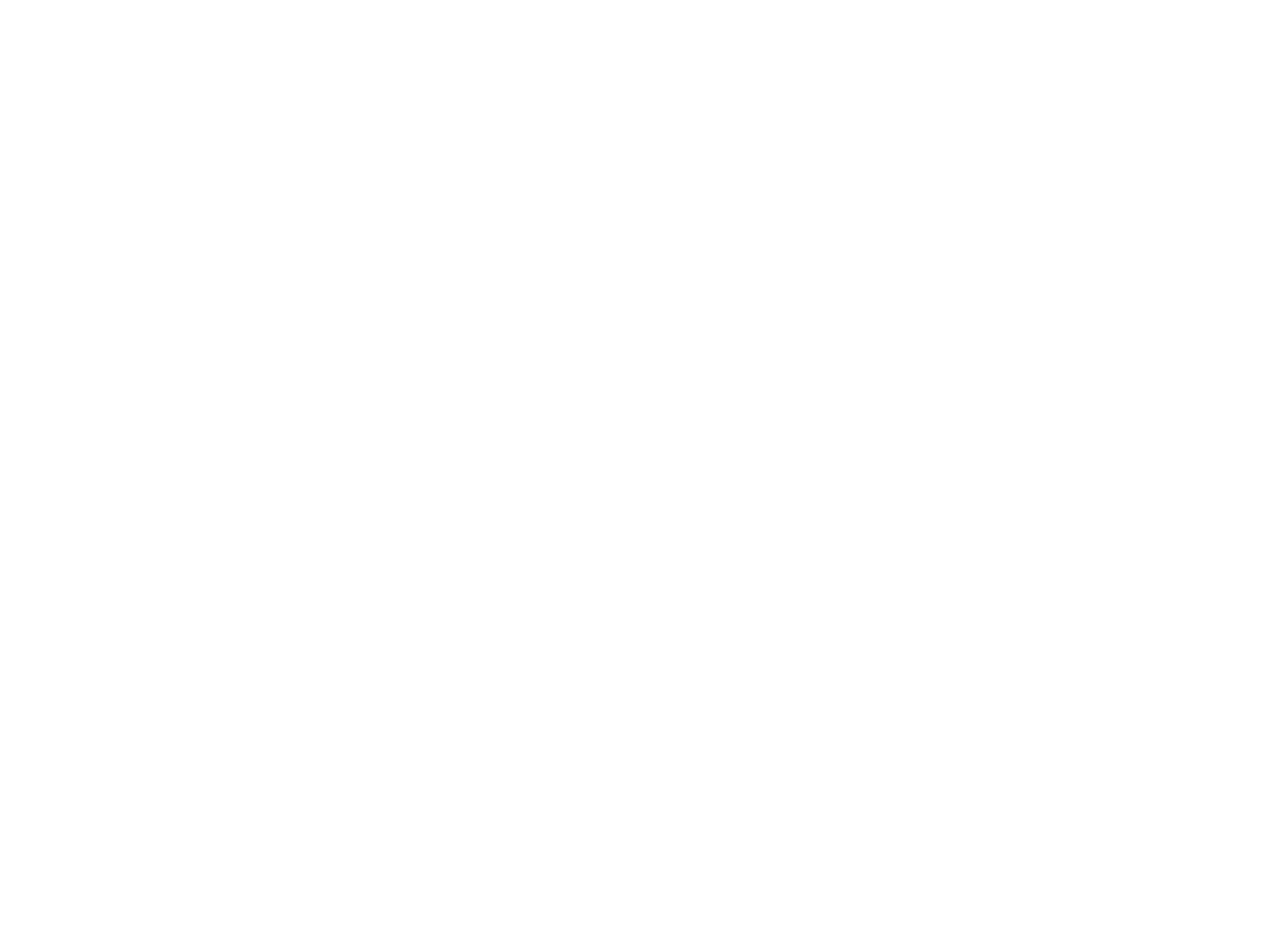
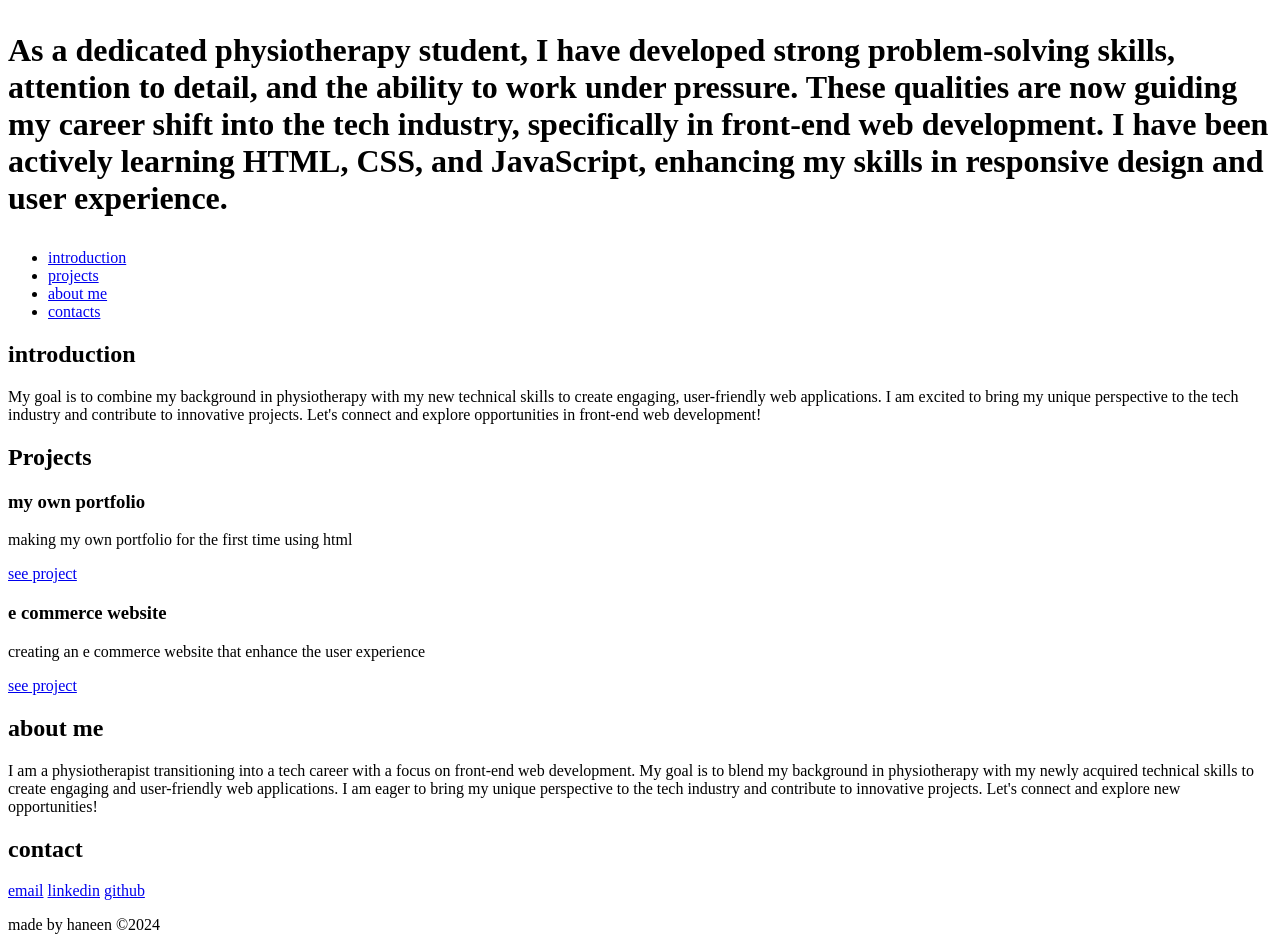
Before and after one commit to HaneenElameer/My_First_Portfolio, a plain HTML site: page portfolio/index.html in a window 1280 px wide. Before the commit the page ends 800 px from the top, so only its background shows below. Drawn offline with Linux system fonts and the light colour scheme.

Commit message:
added new file

```diff
--- a/portfolio/index.html
+++ b/portfolio/index.html
@@ -3,9 +3,55 @@
 <head>
     <meta charset="UTF-8">
     <meta name="viewport" content="width=device-width, initial-scale=1.0">
-    <title>Document</title>
+    <title>Haneen Elameer portfolio</title>
 </head>
 <body>
+    <header>
+        <h1>
+            <p>As a dedicated physiotherapy student, I have developed strong problem-solving skills, attention to detail, and the ability to work under pressure. These qualities are now guiding my career shift into the tech industry, specifically in front-end web development. I have been actively learning HTML, CSS, and JavaScript, enhancing my skills in responsive design and user experience.</p>
+        </h1>
+    </header>
+    <nav>
+        <ul>
+            <li><a href="#introduction">introduction</a></li>
+            <li><a href="#projects">projects</a></li>
+            <li><a href="#about me">about me</a></li>
+            <li><a href="#contacts">contacts</a></li>
+        </ul>
+    </nav>
+    <main>
+        <section id="introduction">
+            <h2>introduction</h2>
+                <p>My goal is to combine my background in physiotherapy with my new technical skills to create engaging, user-friendly web applications. I am excited to bring my unique perspective to the tech industry and contribute to innovative projects. Let's connect and explore opportunities in front-end web development!</p>
+        </section>
+        <section id="projects">
+                <h2>Projects</h2>
+                <article class="project">
+                    <h3>my own portfolio</h3>
+                    <p>making my own portfolio for the first time using html</p>
+                    <a target="_blank" href="#">see project</a>
+                </article>
+                <article class="project">
+                    <h3> e commerce website</h3>
+                    <p>creating an e commerce website that enhance the user experience</p>
+                    <a target="_blank" href="#">see project</a>
+                </article>
+            </section>
+            <section id="about me">
+                <h2>about me </h2>
+                <p>I am a physiotherapist transitioning into a tech career with a focus on front-end web development. My goal is to blend my background in physiotherapy with my newly acquired technical skills to create engaging and user-friendly web applications. I am eager to bring my unique perspective to the tech industry and contribute to innovative projects. Let's connect and explore new opportunities!</p>
+            </section>
+            <section id="contacts">
+                <h2>contact</h2>
+                <a href="mailto:haneenelameer23@gmail.com" target="_blank">email</a>
+                <a href="mailto:haneenelameer23@gmail.com" target="_blank">linkedin</a>
+                <a href="mailto:haneenelameer23@gmail.com" target="_blank">github</a>
+            </section>
+
+    </main>
+    <footer>
+        <p>made by haneen &copy;2024</p>
+    </footer>
 
 </body>
 </html>
```
